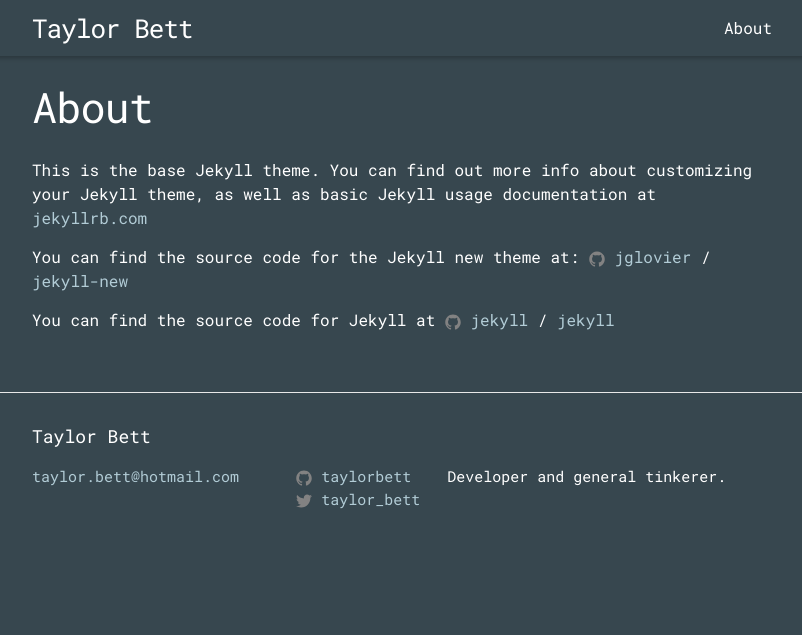
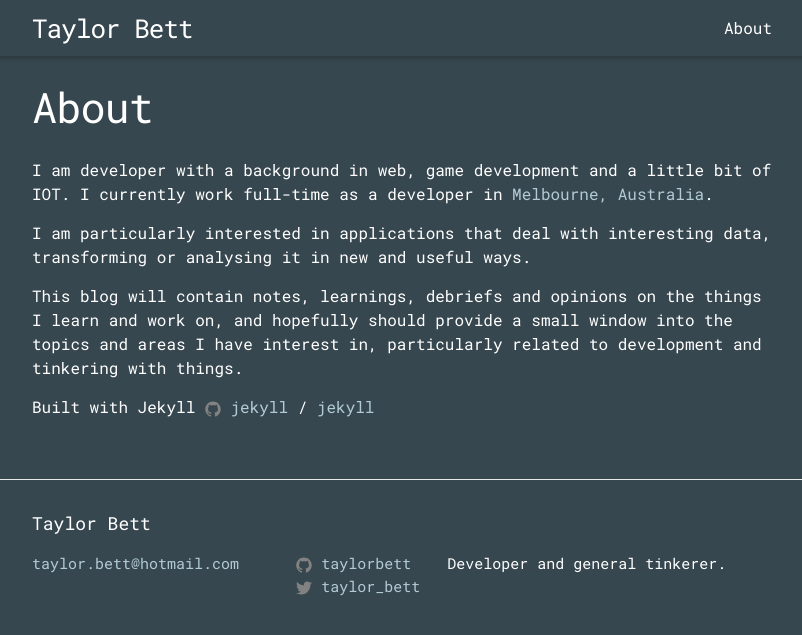
Before and after one commit to TaylorBett/taylorbett.github.io, a Jekyll site: the page built from about.md, in a window 1280 px wide. Shown: the top 635 px of the page, without its empty margins (238-1040 px from the left). Built offline with Jekyll 4.4.1, drawn with Linux system fonts in a browser that asks for light colours.

Commit message:
Updated About section

```diff
--- a/about.md
+++ b/about.md
@@ -4,12 +4,12 @@ title: About
 permalink: /about/
 ---
 
-This is the base Jekyll theme. You can find out more info about customizing your Jekyll theme, as well as basic Jekyll usage documentation at [jekyllrb.com](http://jekyllrb.com/)
+I am developer with a background in web, game development and a little bit of IOT. I currently work full-time as a developer in [Melbourne, Australia](https://www.google.com.au/maps/place/Melbourne+VIC/@-37.971237,144.4926947,9z/data=!3m1!4b1!4m5!3m4!1s0x6ad646b5d2ba4df7:0x4045675218ccd90!8m2!3d-37.8136276!4d144.9630576).
 
-You can find the source code for the Jekyll new theme at:
-{% include icon-github.html username="jglovier" %} /
-[jekyll-new](https://github.com/jglovier/jekyll-new)
+I am particularly interested in applications that deal with interesting data, transforming or analysing it in new and useful ways.
 
-You can find the source code for Jekyll at
+This blog will contain notes, learnings, debriefs and opinions on the things I learn and work on, and hopefully should provide a small window into the topics and areas I have interest in, particularly related to development and tinkering with things.
+
+Built with Jekyll
 {% include icon-github.html username="jekyll" %} /
 [jekyll](https://github.com/jekyll/jekyll)
```
